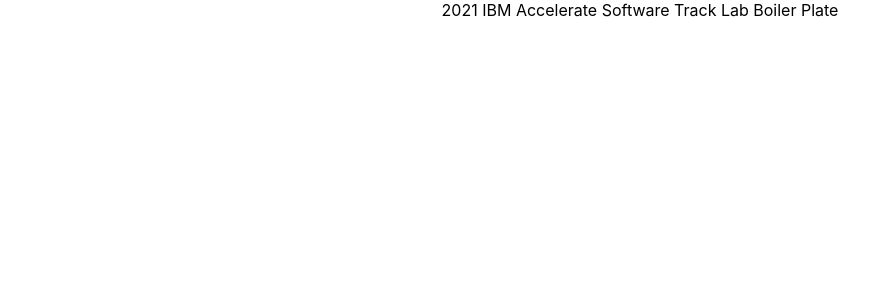
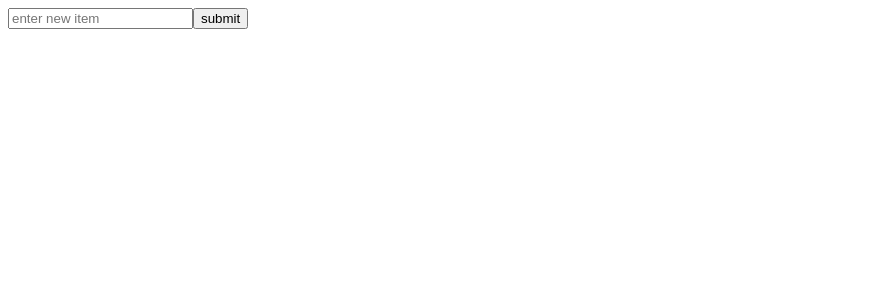
Before and after one commit to suzm10/React-Todo-list, a React (Create React App) app: page / in a window 1280 px wide. Shown: the top 300 px of the page, without its empty margins (0-893 px from the left). Built offline with nearby package versions, Linux system fonts and the light colour scheme.

Commit message:
Update App.js
take in and display to do list items

```diff
--- a/src/App.js
+++ b/src/App.js
@@ -1,12 +1,90 @@
-import Header from "./component/header"
-import './App.css';
+import React, {Component} from "react";
 
-function App() {
-  return (
-    <div className="App">
-    <Header/>
-    </div>
-  );
+class ItemInput extends Component {
+  constructor (props) {
+    super(props);
+
+    // component instance state
+    this.state = {
+      item: ""
+    };
+
+    // make it so that within functions, "this" refers to component instance
+    this.updateItem = this.updateItem.bind(this);
+    this.addToList = this.addToList.bind(this);
+  }
+
+  updateItem (event) {
+    const item = event.target.value;
+    // "this" here refers to the component instance
+    this.setState({ item: item });
+  }
+
+  addToList (event) {
+    // prevent form from actually submitting
+    event.preventDefault();
+    // "this" here refers to the component instance
+    this.props.addItem(this.state.item);
+    this.setState({ item: "" });
+  }
+
+  render () {
+    return (
+      <form onSubmit={this.addToList}>
+        <input type="text" value={this.state.item} placeholder="enter new item" onChange={this.updateItem}/>
+        <input type="submit" value="submit"/>
+      </form>
+    );
+  }
+}
+
+class ItemList extends Component {
+  constructor (props) {
+    super(props);
+
+    this.state = {};
+  }
+
+  render () {
+    const items = [];
+
+    for (let i = 0; i < this.props.items.length; i++) {
+      const listItem = <li key={i}>{this.props.items[i]}</li>;
+      items.push(listItem);
+    }
+
+    return (
+      <ul>{items}</ul>
+    );
+  }
+}
+
+class App extends Component {
+  constructor (props) {
+    super(props);
+
+    this.state = {
+      items: []
+    };
+
+    // "this" refers to component instance
+    this.addItem = this.addItem.bind(this);
+  }
+
+  addItem (item) {
+    // "this" here refers to the component instance
+    const updatedItems = this.state.items.concat(item);
+    this.setState({ items: updatedItems });
+  }
+
+  render () {
+      return (
+      <div className="App">
+        <ItemInput addItem={this.addItem}/>
+        <ItemList items={this.state.items}/>
+      </div>
+    );
+  }
 }
 
 export default App;
```
